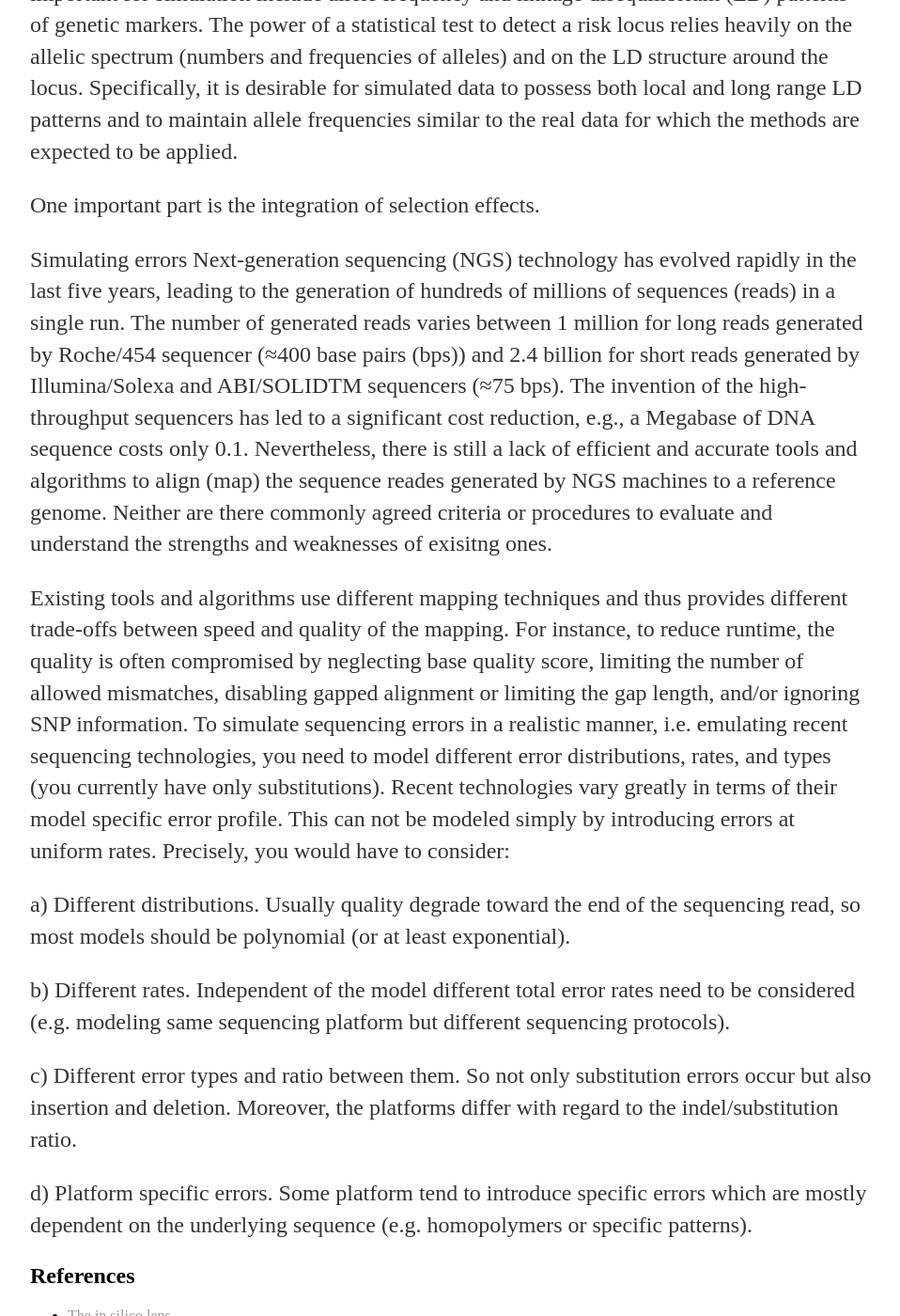
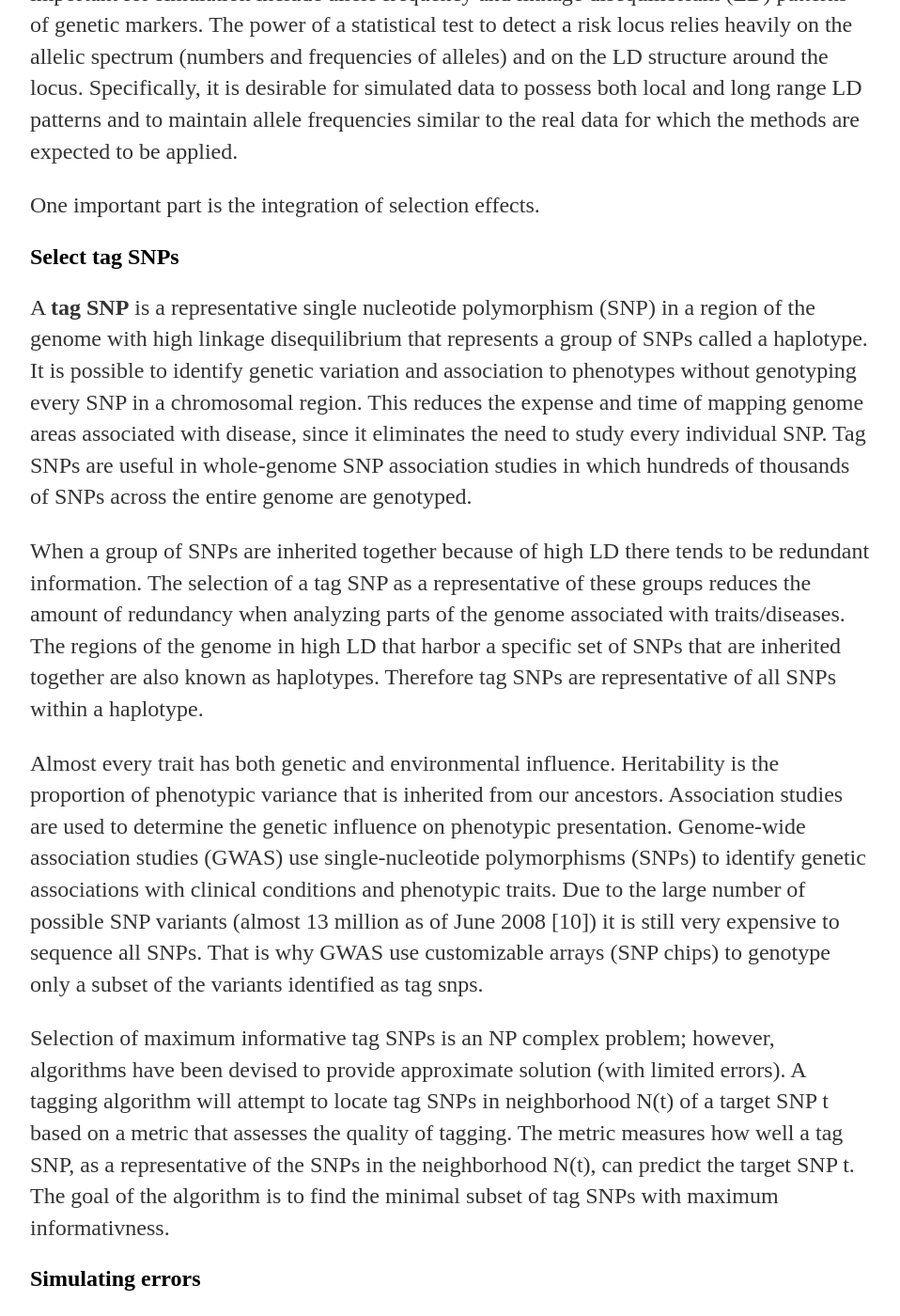
Before and after one commit to lybird300/lybird300.github.io, a Jekyll site: the page built from _posts/2015-05-07-simulate-gwas-data.md, in a window 1280 px wide and 1400 px high, scrolled down 3002 px. Shown: the whole window at 94% size, without its empty margins (160-1118 px from the left). Built offline with Jekyll 4.4.1, drawn with Linux system fonts in a browser that asks for light colours; some of the changed text lies outside the part shown.

Commit message:
Update 2015-05-07-simulate-gwas-data.md

```diff
--- a/_posts/2015-05-07-simulate-gwas-data.md
+++ b/_posts/2015-05-07-simulate-gwas-data.md
@@ -35,7 +35,16 @@ In addition to the genetic variations of human populations, other characteristic
 
 One important part is the integration of selection effects.
 
-Simulating errors
+<h2>Select tag SNPs</h2>
+A <b>tag SNP</b> is a representative single nucleotide polymorphism (SNP) in a region of the genome with high linkage disequilibrium that represents a group of SNPs called a haplotype. It is possible to identify genetic variation and association to phenotypes without genotyping every SNP in a chromosomal region. This reduces the expense and time of mapping genome areas associated with disease, since it eliminates the need to study every individual SNP. Tag SNPs are useful in whole-genome SNP association studies in which hundreds of thousands of SNPs across the entire genome are genotyped.
+
+When a group of SNPs are inherited together because of high LD there tends to be redundant information. The selection of a tag SNP as a representative of these groups reduces the amount of redundancy when analyzing parts of the genome associated with traits/diseases. The regions of the genome in high LD that harbor a specific set of SNPs that are inherited together are also known as haplotypes. Therefore tag SNPs are representative of all SNPs within a haplotype.
+
+Almost every trait has both genetic and environmental influence. Heritability is the proportion of phenotypic variance that is inherited from our ancestors. Association studies are used to determine the genetic influence on phenotypic presentation. Genome-wide association studies (GWAS) use single-nucleotide polymorphisms (SNPs) to identify genetic associations with clinical conditions and phenotypic traits. Due to the large number of possible SNP variants (almost 13 million as of June 2008 [10]) it is still very expensive to sequence all SNPs. That is why GWAS use customizable arrays (SNP chips) to genotype only a subset of the variants identified as tag snps.
+
+Selection of maximum informative tag SNPs is an NP complex problem; however, algorithms have been devised to provide approximate solution (with limited errors). A tagging algorithm will attempt to locate tag SNPs in neighborhood N(t) of a target SNP t based on a metric that assesses the quality of tagging. The metric measures how well a tag SNP, as a representative of the SNPs in the neighborhood N(t), can predict the target SNP t. The goal of the algorithm is to find the minimal subset of tag SNPs with maximum informativness.
+
+<h2>Simulating errors</h2>
 Next-generation sequencing (NGS) technology has evolved rapidly in the last five years, leading to the generation of hundreds of millions of sequences (reads) in a single run. The number of generated reads varies between 1 million for long reads generated by Roche/454 sequencer (≈400 base pairs (bps)) and 2.4 billion for short reads generated by Illumina/Solexa and ABI/SOLIDTM sequencers (≈75 bps). The invention of the high-throughput sequencers has led to a significant cost reduction, e.g., a Megabase of DNA sequence costs only <DOLLAR/>0.1. Nevertheless, there is still a lack of efficient and accurate tools and algorithms to align (map) the sequence reades generated by NGS machines to a reference genome. Neither are there commonly agreed criteria or procedures to evaluate and understand the strengths and weaknesses of exisitng ones.
 
 Existing tools and algorithms use different mapping techniques and thus provides different trade-offs between speed and quality of the mapping. For instance, to reduce runtime, the quality is often compromised by neglecting base quality score, limiting the number of allowed mismatches, disabling gapped alignment or limiting the gap length, and/or ignoring SNP information.
```
